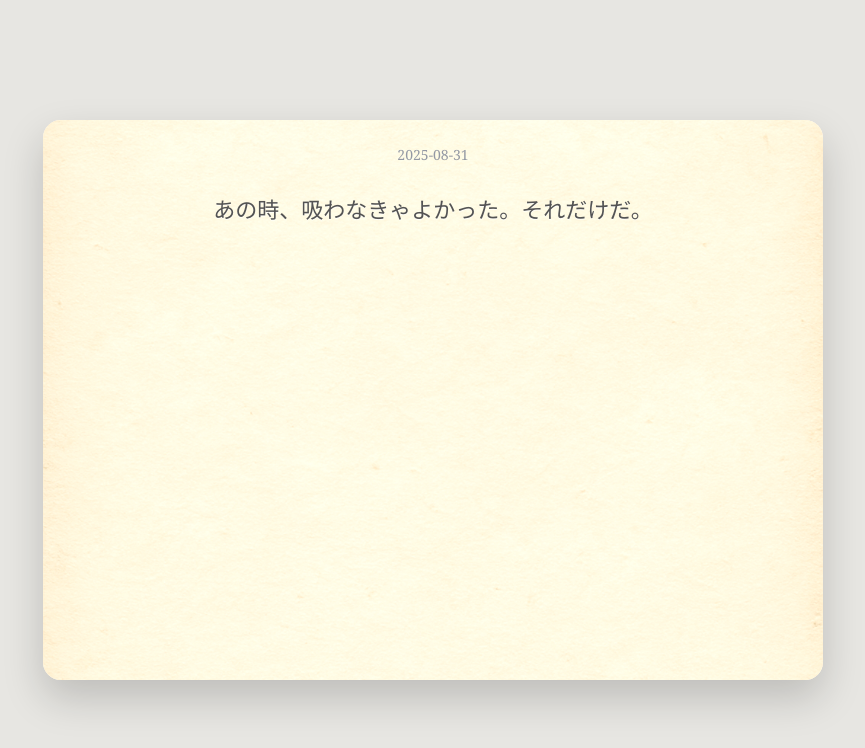
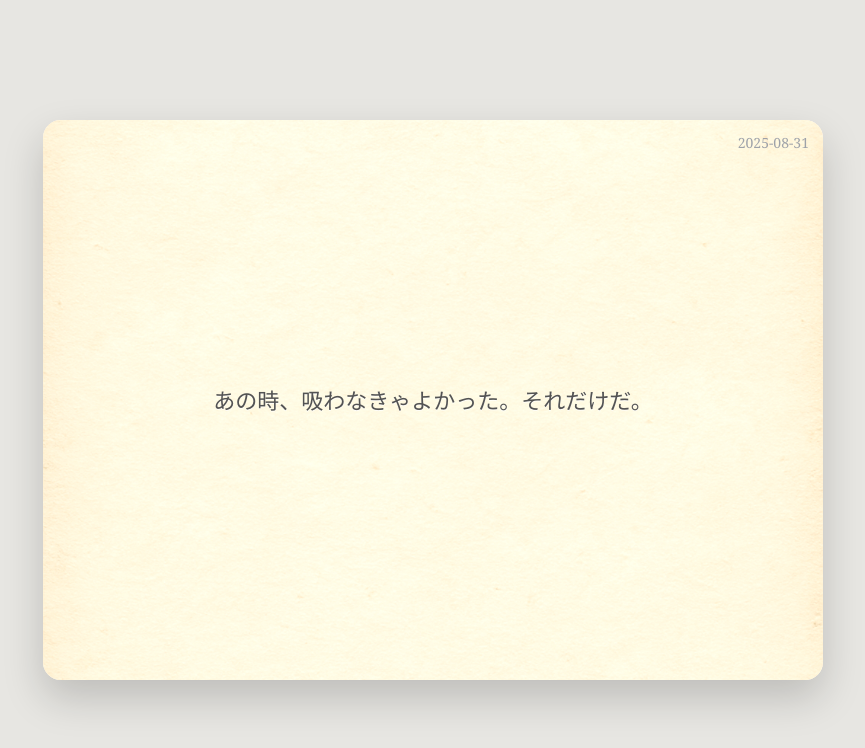
Before and after one commit to Gankohh/zenzo-diary, a plain HTML site: page index.html in a window 1280 px wide. Shown: the whole page, without its empty margins (207-1072 px from the left). Drawn offline with Linux system fonts and the light colour scheme.

Commit message:
Update index.html

```diff
--- a/index.html
+++ b/index.html
@@ -3,7 +3,7 @@
 <head>
 <meta charset="utf-8" />
 <meta name="viewport" content="width=device-width,initial-scale=1" />
-<title>善三の日記</title>
+<title>善三の手紙｜日めくり</title>
 <style>
   :root{
     --color-ink:#111;
@@ -35,30 +35,37 @@
   .sheet::after{
     content:""; position:absolute; inset:0; background:var(--color-overlay);
   }
+
+  /* 右上の日付（フロー外にして本文のセンタリングに影響させない） */
+  #dateLabel{
+    position:absolute; top:10px; right:14px;
+    font-size:14px; color:#6b7280; opacity:.9;
+    pointer-events:none;
+  }
+
   .content{
     position:relative;
-    display:flex;
-    flex-direction:column;
-    justify-content:center; /* 縦方向中央 */
-    align-items:center;     /* 横方向中央 */
-    height:100%;            /* 高さ全体で中央寄せ */
-    padding: clamp(16px, 3.2vw, var(--pad));
+    /* 本文のみをド真ん中に */
+    display:flex; align-items:center; justify-content:center;
+    min-height:70vh;
+    padding: clamp(16px,3.2vw,var(--pad));
     text-align:center;
   }
-  #dateLabel{ margin-bottom:20px; font-size:14px; color:#6b7280; }
   .letter{
     white-space:pre-wrap;
     font-size: clamp(18px,2.5vw,22px);
     line-height: 1.95;
     color: var(--color-ink);
     text-shadow:0 1px 0 rgba(255,255,255,0.75),0 0 1px rgba(0,0,0,0.08);
+    max-width: 42ch;              /* 行の読みやすい長さに制限 */
+    margin: 0 auto;
   }
 </style>
 </head>
 <body>
   <main class="sheet" role="article" aria-label="善三の手紙">
+    <div id="dateLabel">—</div>
     <div class="content">
-      <div id="dateLabel">—</div>
       <section id="letter" class="letter">読み込み中…</section>
     </div>
   </main>
@@ -80,20 +87,17 @@ async function loadLetters(){
 
 (async function init(){
   const now=getJstDate();
-  const todayStr=ymd(now);
-  document.getElementById('dateLabel').textContent=todayStr;
+  document.getElementById('dateLabel').textContent = ymd(now);
 
   let data;
-  try{
-    data=await loadLetters();
-  }catch(e){
-    data={letters:[{text:"（データがありません）"}]};
-  }
+  try{ data=await loadLetters(); }
+  catch{ data={letters:[{text:"（データがありません）"}]}; }
+
   const letters=data.letters||[];
   const pool=letters.filter(it=>!it.date);
   const idx=(now.getDate()-1)%Math.max(1,pool.length);
   const chosen=pool[idx]||{text:"（本文なし）"};
-  document.getElementById('letter').textContent=chosen.text||"";
+  document.getElementById('letter').textContent = chosen.text || "";
 })();
 </script>
 </body>
```
